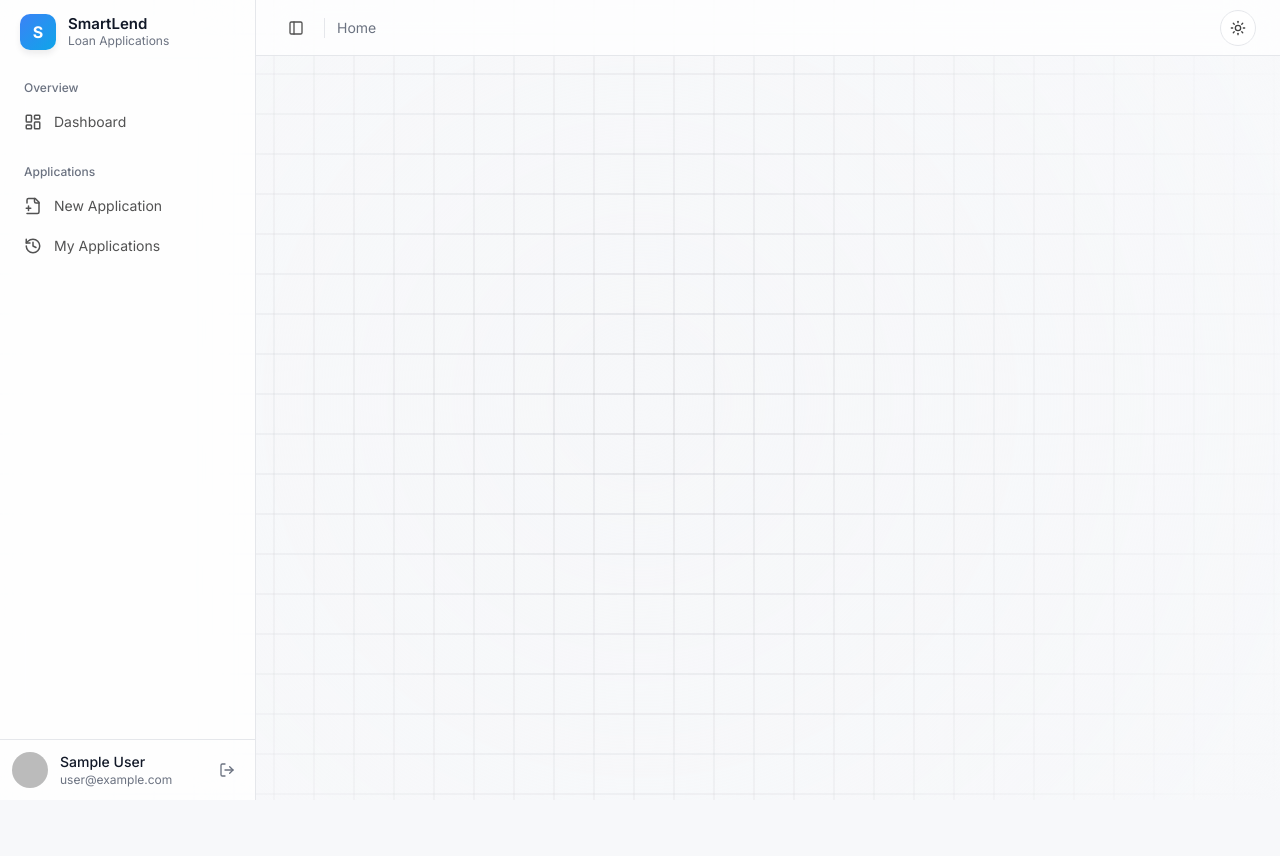
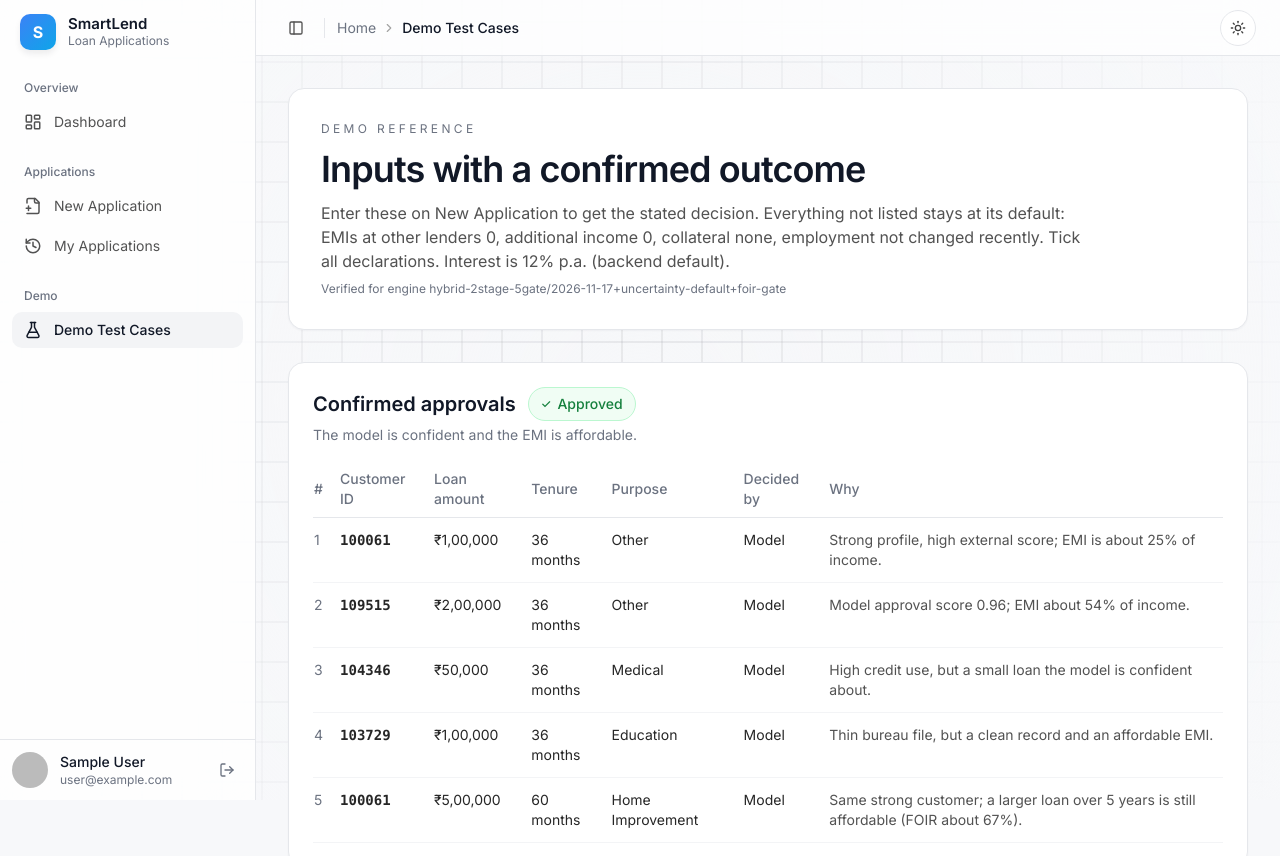
Before and after one commit to Shreyash-Thakur/SmartLend, a React (Vite) app in the folder frontend/: page /dashboard/demo-cases in a window 1280 px wide. Before the commit this address led to /dashboard/org. Shown: the top 856 px of the page. Before the commit the page ends 800 px from the top, so only its background shows below. Built offline with nearby package versions, Linux system fonts and the light colour scheme; no server answers; sample sign-in values are in the browser's storage.

Commit message:
feat(demo): Demo Test Cases page with 15 engine-verified cases

```diff
--- a/frontend/src/App.tsx
+++ b/frontend/src/App.tsx
@@ -36,6 +36,9 @@ const ReviewPage = lazy(async () => ({
 }))
 const GeoAnalytics = lazy(async () => ({
   default: (await import('@/pages/GeoAnalytics')).GeoAnalytics,
+}))
+const DemoTestCases = lazy(async () => ({
+  default: (await import('@/pages/DemoTestCases')).DemoTestCases,
 }))
 
 const ProtectedRoute = ({ children, requiredRole }: { children: React.ReactNode; requiredRole?: 'customer' | 'org' }) => {
@@ -158,6 +161,14 @@ export default function App() {
                     }
                   />
                   <Route
+                    path="/dashboard/demo-cases"
+                    element={
+                      <ProtectedRoute>
+                        <DemoTestCases />
+                      </ProtectedRoute>
+                    }
+                  />
+                  <Route
                     path="/review/:applicationId"
                     element={
                       <ProtectedRoute>
--- a/frontend/src/components/layouts/navigation.ts
+++ b/frontend/src/components/layouts/navigation.ts
@@ -3,6 +3,7 @@ import {
   BrainCircuit,
   ClipboardCheck,
   FilePlus2,
+  FlaskConical,
   History,
   LayoutDashboard,
   MapPinned,
@@ -30,6 +31,7 @@ export const ORG_NAV: NavGroup[] = [
       { label: 'Geo Analytics', to: '/analytics/geo', icon: MapPinned },
     ],
   },
+  { heading: 'Demo', items: [{ label: 'Demo Test Cases', to: '/dashboard/demo-cases', icon: FlaskConical }] },
 ]
 
 export const CUSTOMER_NAV: NavGroup[] = [
@@ -41,6 +43,7 @@ export const CUSTOMER_NAV: NavGroup[] = [
       { label: 'My Applications', to: '/dashboard/customer?view=history', icon: History },
     ],
   },
+  { heading: 'Demo', items: [{ label: 'Demo Test Cases', to: '/dashboard/demo-cases', icon: FlaskConical }] },
 ]
 
 /** Exact path + query match, so "/dashboard/customer" and
--- /dev/null
+++ b/frontend/src/data/demoTestCases.json
@@ -0,0 +1,21 @@
+{
+  "engineVersion": "hybrid-2stage-5gate/2026-11-17+uncertainty-default+foir-gate",
+  "commonInputs": "Everything not listed stays at its default: EMIs at other lenders 0, additional income 0, collateral none, employment not changed recently. Tick all declarations. Interest is 12% p.a. (backend default).",
+  "cases": [
+    { "id": 1, "customerId": "100061", "loanAmount": 100000, "tenureMonths": 36, "purpose": "other", "expected": "APPROVE", "decidedBy": "model", "why": "Strong profile, high external score; EMI is about 25% of income." },
+    { "id": 2, "customerId": "109515", "loanAmount": 200000, "tenureMonths": 36, "purpose": "other", "expected": "APPROVE", "decidedBy": "model", "why": "Model approval score 0.96; EMI about 54% of income." },
+    { "id": 3, "customerId": "104346", "loanAmount": 50000, "tenureMonths": 36, "purpose": "medical", "expected": "APPROVE", "decidedBy": "model", "why": "High credit use, but a small loan the model is confident about." },
+    { "id": 4, "customerId": "103729", "loanAmount": 100000, "tenureMonths": 36, "purpose": "education", "expected": "APPROVE", "decidedBy": "model", "why": "Thin bureau file, but a clean record and an affordable EMI." },
+    { "id": 5, "customerId": "100061", "loanAmount": 500000, "tenureMonths": 60, "purpose": "home_improvement", "expected": "APPROVE", "decidedBy": "model", "why": "Same strong customer; a larger loan over 5 years is still affordable (FOIR about 67%)." },
+    { "id": 6, "customerId": "102279", "loanAmount": 100000, "tenureMonths": 36, "purpose": "other", "expected": "DEFER", "decidedBy": "model", "why": "Prior delinquencies: approval score 0.74 sits in the model's uncertain band." },
+    { "id": 7, "customerId": "105969", "loanAmount": 200000, "tenureMonths": 36, "purpose": "other", "expected": "DEFER", "decidedBy": "model", "why": "Weak external score (366): the model is unsure, a human decides." },
+    { "id": 8, "customerId": "111514", "loanAmount": 100000, "tenureMonths": 36, "purpose": "medical", "expected": "DEFER", "decidedBy": "model", "why": "Pensioner with no employment record: uncertain, sent to review." },
+    { "id": 9, "customerId": "101672", "loanAmount": 300000, "tenureMonths": 36, "purpose": "other", "expected": "DEFER", "decidedBy": "policy", "why": "The model would approve (0.95), but EMIs reach about 136% of income, so a human must verify income first." },
+    { "id": 10, "customerId": "109515", "loanAmount": 1000000, "tenureMonths": 60, "purpose": "business", "expected": "DEFER", "decidedBy": "policy", "why": "Good customer, large loan: FOIR about 144%, so it goes to review instead of auto-approval." },
+    { "id": 11, "customerId": "156227", "loanAmount": 100000, "tenureMonths": 36, "purpose": "other", "expected": "REJECT", "decidedBy": "model", "why": "Prior delinquencies and a near-zero external score: approval score 0.24 (type this ID manually)." },
+    { "id": 12, "customerId": "236551", "loanAmount": 50000, "tenureMonths": 36, "purpose": "other", "expected": "REJECT", "decidedBy": "model", "why": "Prior delinquencies and a very low external score: approval score 0.26 (type this ID manually)." },
+    { "id": 13, "customerId": "105969", "loanAmount": 2500000, "tenureMonths": 24, "purpose": "medical", "expected": "REJECT", "decidedBy": "policy", "why": "Rs 25L on Rs 2.7L a year: EMIs would be about 5x income. Rejected whatever the model says." },
+    { "id": 14, "customerId": "101672", "loanAmount": 1000000, "tenureMonths": 60, "purpose": "business", "expected": "REJECT", "decidedBy": "policy", "why": "Rs 10L on Rs 1.1L a year: FOIR about 267%." },
+    { "id": 15, "customerId": "100061", "loanAmount": 2500000, "tenureMonths": 24, "purpose": "home_improvement", "expected": "REJECT", "decidedBy": "policy", "why": "Even the strongest customer (model score 0.98) cannot repay Rs 25L in 2 years on Rs 2.25L a year." }
+  ]
+}
--- /dev/null
+++ b/frontend/src/pages/DemoTestCases.tsx
@@ -0,0 +1,89 @@
+import React from 'react'
+import { DashboardLayout } from '@/components/layouts/DashboardLayout'
+import { Badge } from '@/components/common'
+import { formatCurrency } from '@/lib/utils'
+import demo from '@/data/demoTestCases.json'
+
+type Expected = 'APPROVE' | 'DEFER' | 'REJECT'
+
+const BADGE_STATUS: Record<Expected, 'approved' | 'deferred' | 'rejected'> = {
+  APPROVE: 'approved',
+  DEFER: 'deferred',
+  REJECT: 'rejected',
+}
+
+const GROUPS: { expected: Expected; title: string; blurb: string }[] = [
+  { expected: 'APPROVE', title: 'Confirmed approvals', blurb: 'The model is confident and the EMI is affordable.' },
+  {
+    expected: 'DEFER',
+    title: 'Confirmed deferrals',
+    blurb: 'Either the model is unsure, or it would approve a loan whose EMIs exceed income (affordability review).',
+  },
+  {
+    expected: 'REJECT',
+    title: 'Confirmed rejections',
+    blurb: 'Either the model scores the customer as high risk, or the EMIs would be more than twice the income.',
+  },
+]
+
+/**
+ * Reference inputs for live demos. Every row is checked against the engine by
+ * backend/tests/test_demo_test_cases.py, so a row here cannot silently go stale.
+ */
+export const DemoTestCases: React.FC = () => (
+  <DashboardLayout title="Demo Test Cases">
+    <section className="mb-8 rounded-2xl border border-neutral-200 bg-white p-6 shadow-[0_1px_2px_rgba(15,23,42,0.04)] sm:p-8">
+      <p className="text-xs uppercase tracking-[0.28em] text-neutral-500">Demo reference</p>
+      <h2 className="mt-3 text-4xl font-semibold tracking-tight text-neutral-900">Inputs with a confirmed outcome</h2>
+      <p className="mt-3 max-w-3xl text-neutral-600">
+        Enter these on New Application to get the stated decision. {demo.commonInputs}
+      </p>
+      <p className="mt-2 text-xs text-neutral-500">Verified for engine {demo.engineVersion}</p>
+    </section>
+
+    {GROUPS.map((group) => {
+      const cases = demo.cases.filter((c) => c.expected === group.expected)
+      return (
+        <section
+          key={group.expected}
+          className="mb-8 rounded-2xl border border-neutral-200 bg-white p-6 shadow-[0_1px_2px_rgba(15,23,42,0.04)]"
+        >
+          <div className="flex flex-wrap items-center gap-3">
+            <h3 className="text-xl font-semibold text-neutral-900">{group.title}</h3>
+            <Badge status={BADGE_STATUS[group.expected]} />
+          </div>
+          <p className="mt-1 text-sm text-neutral-500">{group.blurb}</p>
+
+          <div className="mt-4 overflow-x-auto">
+            <table className="w-full min-w-[720px] text-left text-sm">
+              <thead className="border-b border-neutral-200 text-neutral-500">
+                <tr>
+                  <th className="py-2 pr-4 font-medium">#</th>
+                  <th className="py-2 pr-4 font-medium">Customer ID</th>
+                  <th className="py-2 pr-4 font-medium">Loan amount</th>
+                  <th className="py-2 pr-4 font-medium">Tenure</th>
+                  <th className="py-2 pr-4 font-medium">Purpose</th>
+                  <th className="py-2 pr-4 font-medium">Decided by</th>
+                  <th className="py-2 font-medium">Why</th>
+                </tr>
+              </thead>
+              <tbody>
+                {cases.map((c) => (
+                  <tr key={c.id} className="border-b border-neutral-100 align-top text-neutral-800">
+                    <td className="py-3 pr-4 text-neutral-500">{c.id}</td>
+                    <td className="py-3 pr-4 font-mono font-semibold">{c.customerId}</td>
+                    <td className="py-3 pr-4">{formatCurrency(c.loanAmount)}</td>
+                    <td className="py-3 pr-4">{c.tenureMonths} months</td>
+                    <td className="py-3 pr-4 capitalize">{c.purpose.replace('_', ' ')}</td>
+                    <td className="py-3 pr-4">{c.decidedBy === 'policy' ? 'Affordability policy' : 'Model'}</td>
+                    <td className="py-3 text-neutral-600">{c.why}</td>
+                  </tr>
+                ))}
+              </tbody>
+            </table>
+          </div>
+        </section>
+      )
+    })}
+  </DashboardLayout>
+)
```
Also changed, not shown: 1 other file (tests, documents, lock files or other folders).
